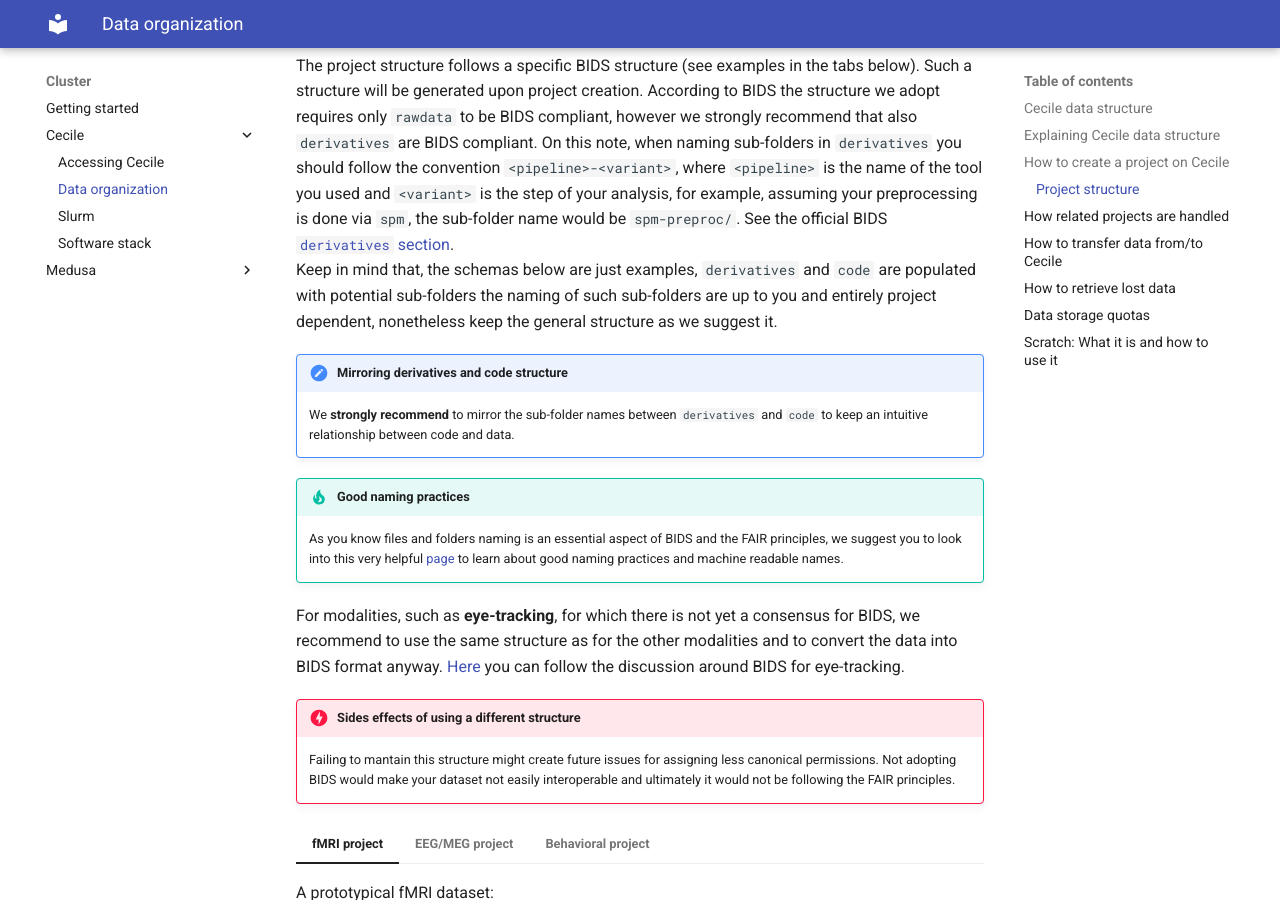
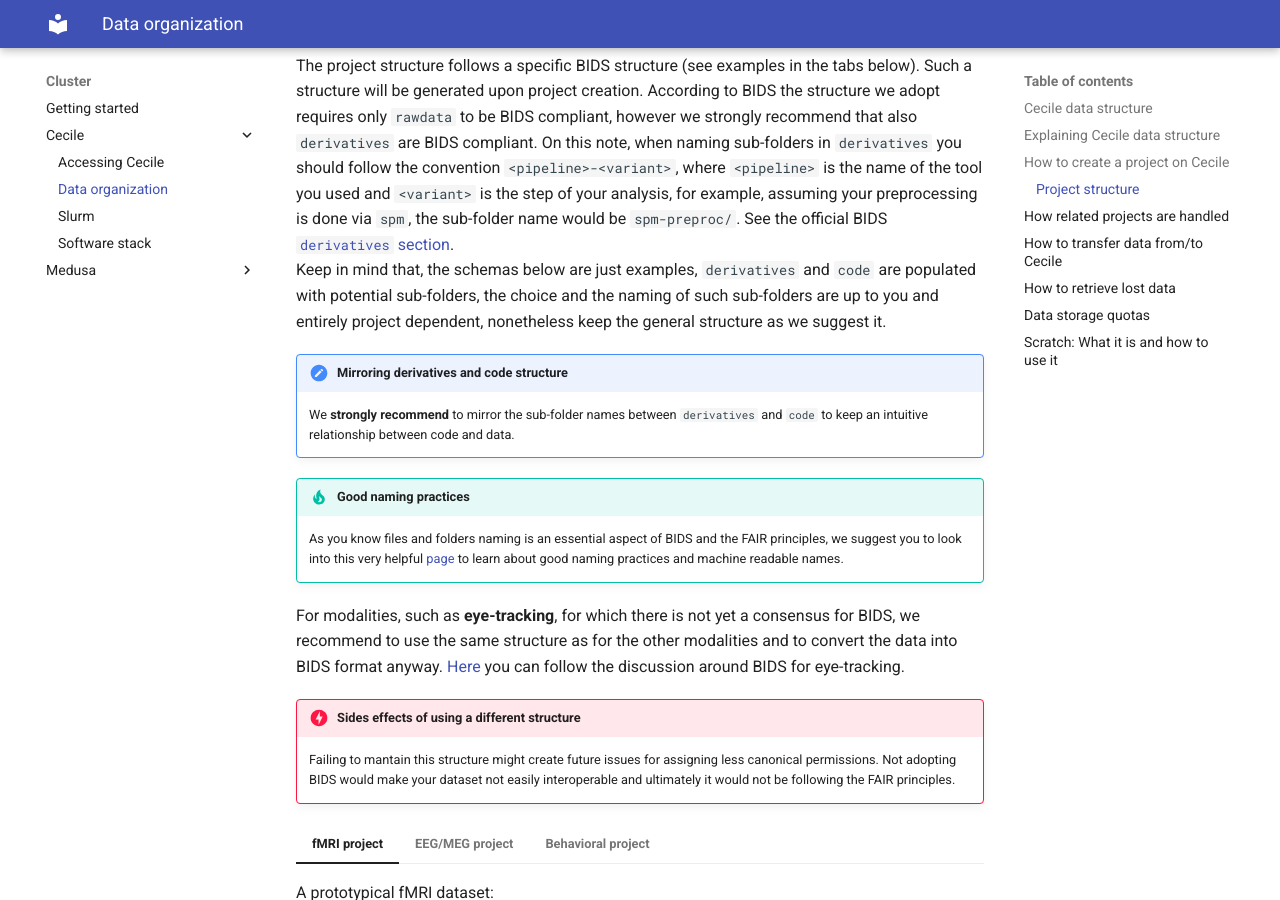
Before and after one commit to pvavra/temp-ipsy, an MkDocs documentation site: the page built from docs/cluster/cecile/data.md, in a window 1280 px wide and 900 px high, scrolled down 2159 px. Built offline with MkDocs 1.6.1 and Material for MkDocs 9.7.7, drawn with Linux system fonts in a browser that asks for light colours.

Commit message:
Fix sentence in project structure

```diff
--- a/docs/cluster/cecile/data.md
+++ b/docs/cluster/cecile/data.md
@@ -113,7 +113,7 @@ If your questionnaire has been properly completed your project will be created.
 ### Project structure
 
 The project structure follows a specific BIDS structure (see examples in the tabs below). Such a structure will be generated upon project creation. According to BIDS the structure we adopt requires only `rawdata` to be BIDS compliant, however we strongly recommend that also `derivatives` are BIDS compliant. On this note, when naming sub-folders in `derivatives` you should follow the convention `<pipeline>-<variant>`, where `<pipeline>` is the name of the tool you used and `<variant>` is the step of your analysis, for example, assuming your preprocessing is done via `spm`, the sub-folder name would be `spm-preproc/`. See the official BIDS [`derivatives` section](https://bids-specification.readthedocs.io/en/stable/common-principles.html#storage-of-derived-datasets).</b>
-Keep in mind that, the schemas below are just examples, `derivatives` and `code` are populated with potential sub-folders the naming of such sub-folders are up to you and entirely project dependent, nonetheless keep the general structure as we suggest it.</b>
+Keep in mind that, the schemas below are just examples, `derivatives` and `code` are populated with potential sub-folders, the choice and the naming of such sub-folders are up to you and entirely project dependent, nonetheless keep the general structure as we suggest it.</b>
 
 !!! note "Mirroring derivatives and code structure"
     We **strongly recommend** to mirror the sub-folder names between `derivatives` and `code` to keep an intuitive relationship between code and data.
```
